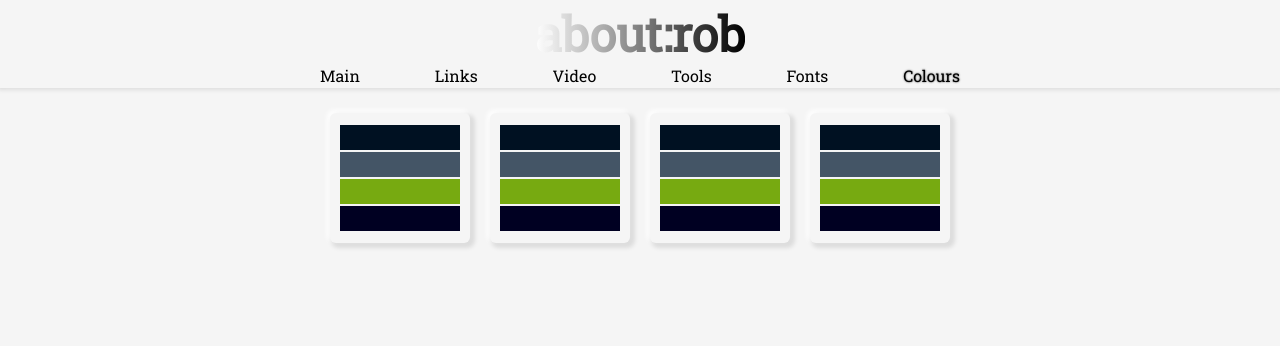
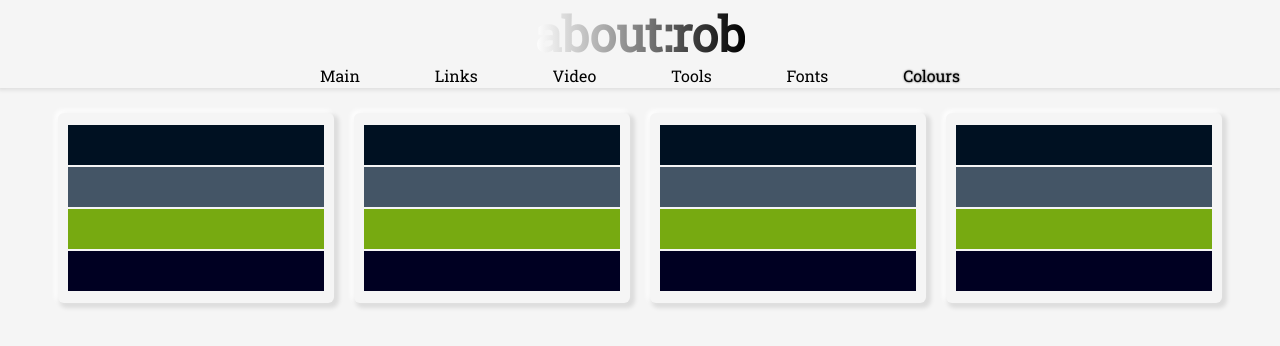
Before and after one commit to rs96/aboutrob, a React (Create React App) app: page /colours in a window 1280 px wide. Shown: the top 346 px of the page. Built offline with nearby package versions, Linux system fonts and the light colour scheme.

Commit message:
random style changes

```diff
--- a/src/sections/colours/colourCard.css
+++ b/src/sections/colours/colourCard.css
@@ -1,7 +1,5 @@
 .colour-flake {
     margin: 2px 0;
-    width: 15vw;
-    max-width: 120px;
-    height: 2vw;
-    max-height: 25px;
+    width: 20vw;
+    height: 5vh;
 }
```
